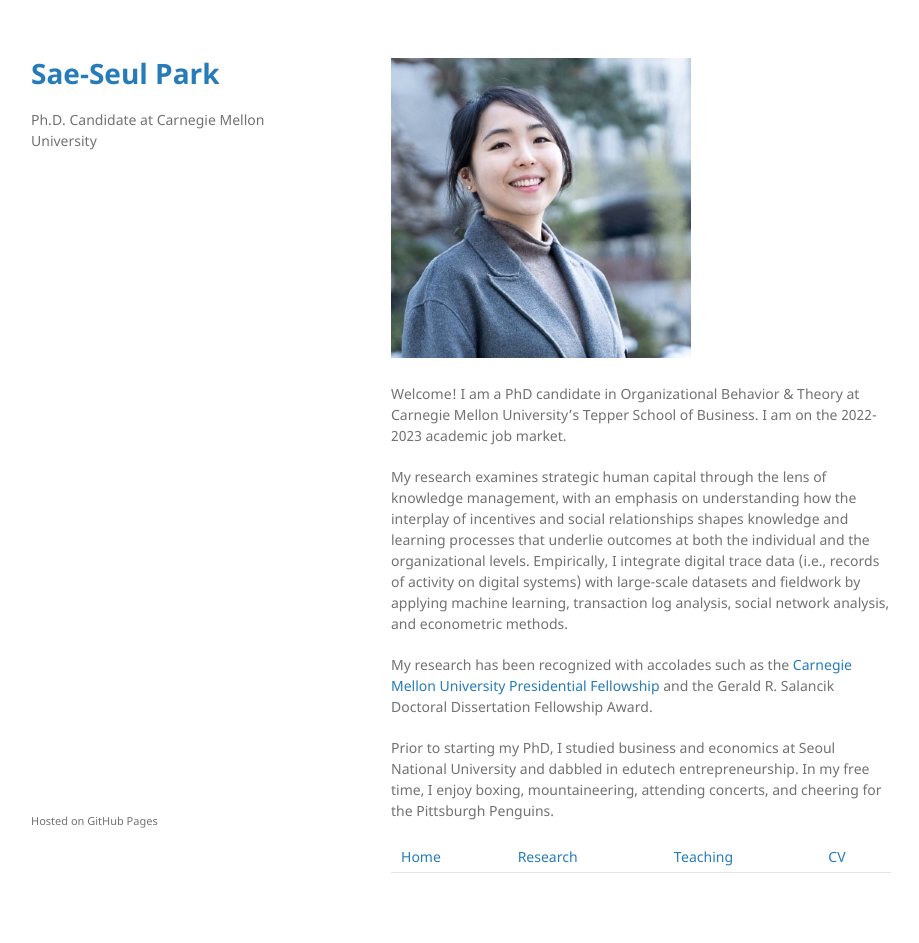
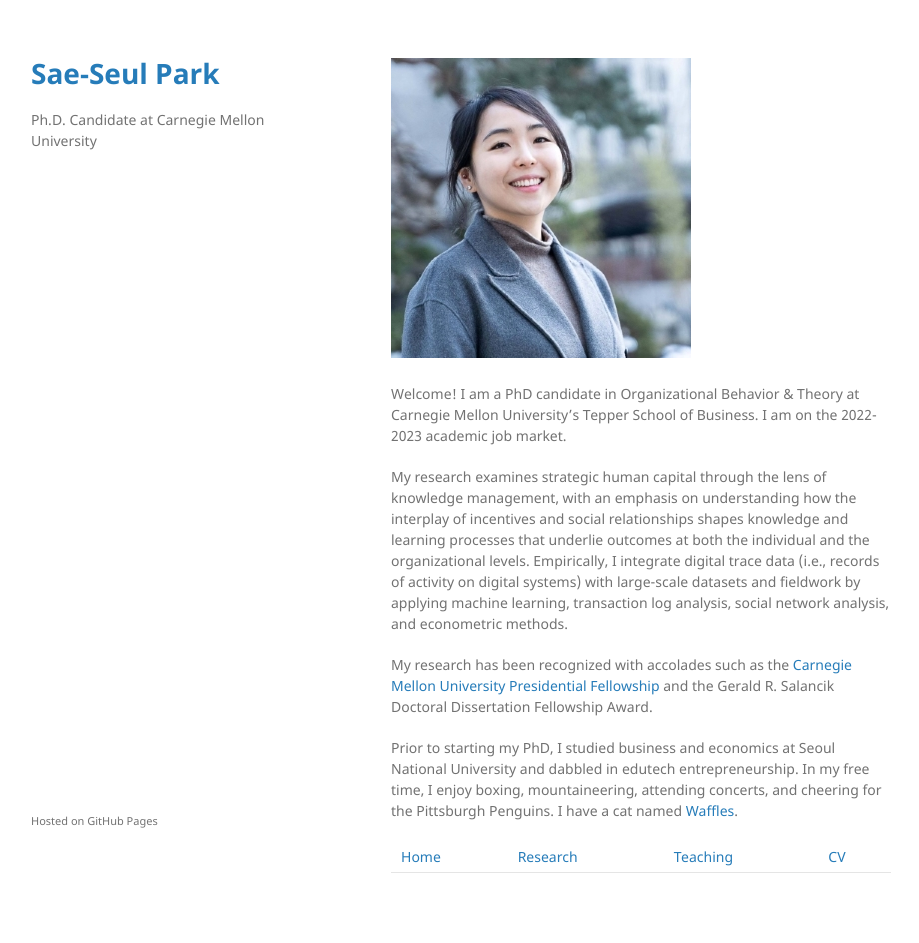
Before and after one commit to saepark/saepark.github.io, a Jekyll site: the page built from index.md, in a window 1280 px wide. Shown: the whole page, without its empty margins (179-1098 px from the left). Built offline with Jekyll 4.4.1, drawn with Linux system fonts in a browser that asks for light colours; our own code applies the rules of GitHub Pages for plain Markdown files.

Commit message:
Update index.md

```diff
--- a/index.md
+++ b/index.md
@@ -6,6 +6,6 @@
 
 My research has been recognized with accolades such as the [Carnegie Mellon University Presidential Fellowship](https://www.cmu.edu/tepper/news/stories/2021/april/phd-fellowships-awarded.html) and the Gerald R. Salancik Doctoral Dissertation Fellowship Award.
 
-Prior to starting my PhD, I studied business and economics at Seoul National University and dabbled in edutech entrepreneurship. In my free time, I enjoy boxing, mountaineering, attending concerts, and cheering for the Pittsburgh Penguins.
+Prior to starting my PhD, I studied business and economics at Seoul National University and dabbled in edutech entrepreneurship. In my free time, I enjoy boxing, mountaineering, attending concerts, and cheering for the Pittsburgh Penguins. I have a cat named [Waffles](WafflesPark.jpg).
 
 [Home](./index.html) | [Research](./research.html) | [Teaching](./teaching.html) | [CV](./CV.html)
```
